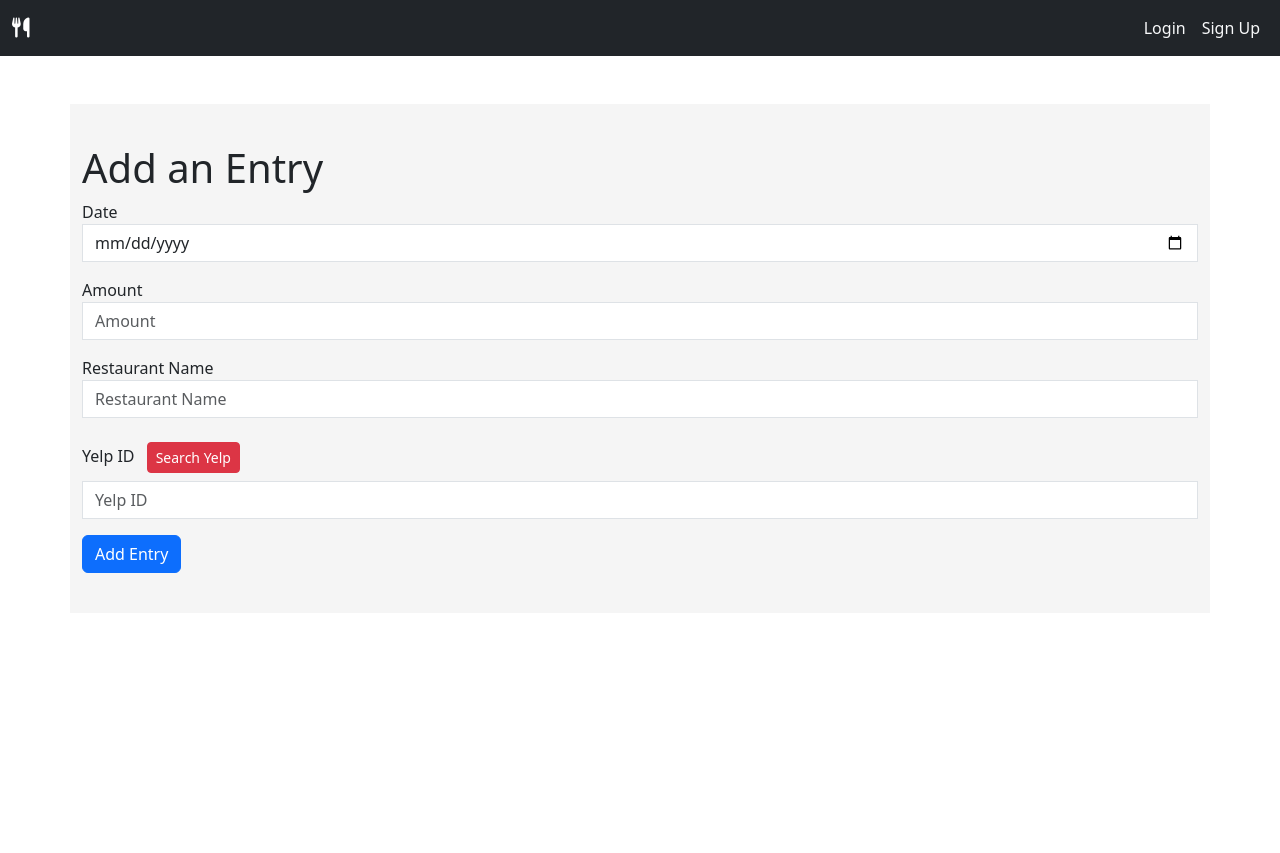
After one commit to dtran415/EatOutTracker, a Flask app: template templates/entry_add.html in a window 1280 px wide. The commit adds this page. Shown: the top 853 px of the page. Run offline with Flask 3, Linux system fonts and the light colour scheme; the template is opened without the code that fills it: values that come from a table or form of the project are taken from there, others are empty; some libraries are stand-ins or nearby versions.

Commit message:
Added entry form

```diff
--- a/forms.py
+++ b/forms.py
@@ -1,6 +1,6 @@
 from flask_wtf import FlaskForm
-from wtforms import StringField, PasswordField, BooleanField
-from wtforms.validators import DataRequired, Email, Length
+from wtforms import StringField, PasswordField, BooleanField, DateField, DecimalField
+from wtforms.validators import DataRequired
 
 class LoginForm(FlaskForm):
     username = StringField('Username', validators=[DataRequired()], render_kw={'placeholder':'Username'})
@@ -10,3 +10,9 @@ class LoginForm(FlaskForm):
 class SignUpForm(FlaskForm):
     username = StringField('Username', validators=[DataRequired()], render_kw={'placeholder':'Username'})
     password = PasswordField('Password', validators=[DataRequired()], render_kw={'placeholder':'Email'})
+
+class AddEntryForm(FlaskForm):
+    date = DateField('Date', validators=[DataRequired()])
+    amount = DecimalField('Amount', render_kw={'placeholder':'Amount'})
+    name = StringField('Restaurant Name', validators=[DataRequired()], render_kw={'placeholder':'Restaurant Name'})
+    yelp_id = StringField('Yelp ID', render_kw={'placeholder':'Yelp ID'})
--- a/models.py
+++ b/models.py
@@ -44,7 +44,7 @@ class Restaurant(db.Model):
     id = db.Column(db.Integer, primary_key=True)
     name = db.Column(db.Text, nullable=False)
     yelp_id = db.Column(db.Text)
-    img_url = db.Column(db.Text, db.ForeignKey('restaurants.id'), nullable=False)
+    img_url = db.Column(db.Text)
 
 class Entry(db.Model):
     __tablename__ = "entries"
--- a/templates/base.html
+++ b/templates/base.html
@@ -30,6 +30,12 @@
                     {% endif %}
                     {% if current_user.is_authenticated%}
                     <li class="nav-item">
+                        <a class="nav-link text-light" href="/calendar">Calendar</a>
+                    </li>
+                    <li class="nav-item">
+                        <a class="nav-link text-light" href="/entries">Add Entry</a>
+                    </li>
+                    <li class="nav-item">
                         <a class="nav-link text-light" href="/logout">Log Out</a>
                     </li>
                     {% endif %}
--- /dev/null
+++ b/templates/entry_add.html
@@ -0,0 +1,32 @@
+{% extends 'base.html' %}
+{% block content %}
+<div class="container mt-5">
+    <h1>Add an Entry</h1>
+    <form action="{{url_for('calendar.add_entry')}}" method="POST">
+        <div class="form-group">
+            {{ form.hidden_tag() }}
+
+            <p>
+                {{form.date.label}}
+                {{form.date(class_="form-control")}}
+            </p>
+
+            <p>
+                {{form.amount.label}}
+                {{form.amount(class_="form-control")}}
+            </p>
+
+            <p>
+                {{form.name.label}}
+                {{form.name(class_="form-control")}}
+            </p>
+
+            <p>
+                {{form.yelp_id.label}} <button type='button' class='btn btn-sm btn-danger m-2' id='search-yelp'>Search Yelp</button>
+                {{form.yelp_id(class_="form-control")}}
+            </p>
+        </div>
+        <button type="submit" class="btn btn-primary">Add Entry</button>
+    </form>
+</div>
+{% endblock %}
```
Also changed, not shown: eot_calendar/helpers.py (+61 -0 lines), eot_calendar/routes.py (+29 -3 lines), 1 other file.
